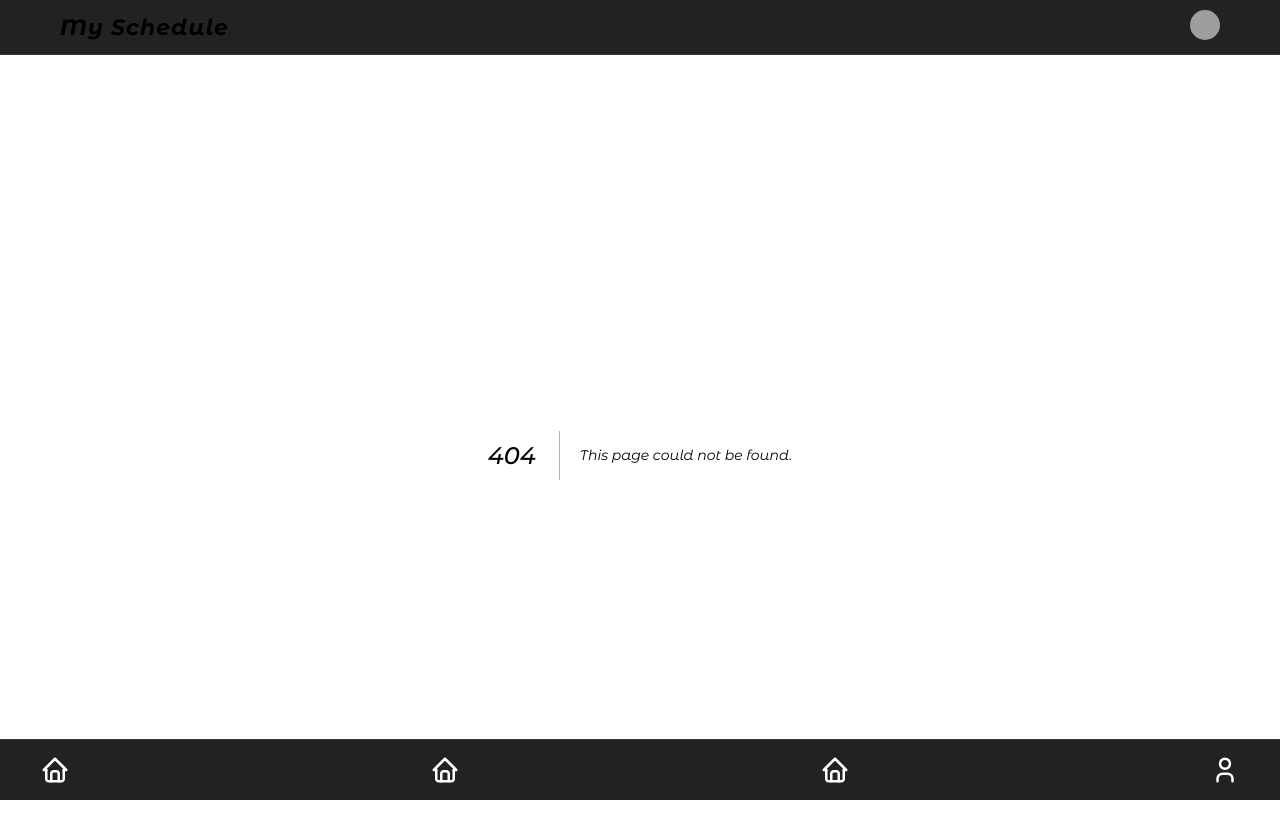
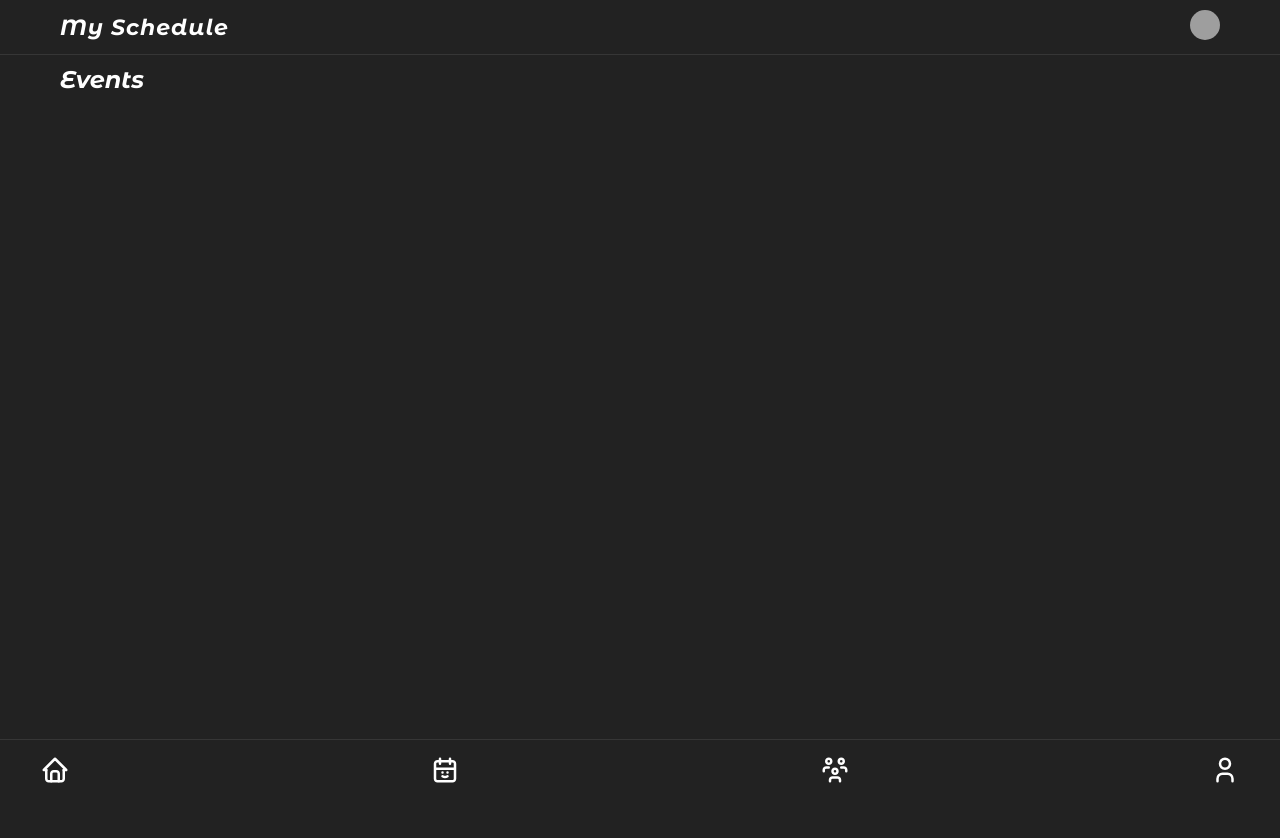
Before and after one commit to Samur000/schedule, a Next.js app: page /events in a window 1280 px wide. Before the commit this address had no page. Shown: the top 838 px of the page. After the commit the page ends 800 px from the top, so only its background shows below. Built offline with nearby package versions, Linux system fonts and the light colour scheme; grey boxes are pictures that could not be loaded.

Commit message:
new footer icons

```diff
--- a/package.json
+++ b/package.json
@@ -6,7 +6,8 @@
 		"build": "next build",
 		"export": "next export",
 		"predeploy": "npm run build",
-		"deploy": "gh-pages -d out -t"
+		"deploy": "gh-pages -d out -t",
+		"dev": "next dev"
 	},
 	"dependencies": {
 		"next": "15.3.0",
--- a/src/app/components/Footer.jsx
+++ b/src/app/components/Footer.jsx
@@ -18,33 +18,37 @@ export default function Footer() {
 						</defs>
 					</svg>
 				</Link>
-				<Link href=' about'>
+				<Link href='events'>
 					<svg width="24" height="24" viewBox="0 0 24 24" fill="none" xmlns="http://www.w3.org/2000/svg">
-						<g clip-path="url(#clip0_1_2)">
-							<path d="M5 12H3L12 3L21 12H19" stroke="#355F53" stroke-width="2" stroke-linecap="round" stroke-linejoin="round" />
-							<path d="M5 12V19C5 19.5304 5.21071 20.0391 5.58579 20.4142C5.96086 20.7893 6.46957 21 7 21H17C17.5304 21 18.0391 20.7893 18.4142 20.4142C18.7893 20.0391 19 19.5304 19 19V12" stroke="#355F53" stroke-width="2" stroke-linecap="round" stroke-linejoin="round" />
-							<path d="M9 21V15C9 14.4696 9.21071 13.9609 9.58579 13.5858C9.96086 13.2107 10.4696 13 11 13H13C13.5304 13 14.0391 13.2107 14.4142 13.5858C14.7893 13.9609 15 14.4696 15 15V21" stroke="#355F53" stroke-width="2" stroke-linecap="round" stroke-linejoin="round" />
+						<g clip-path="url(#clip0_802_80368)">
+							<path d="M16 3V7M8 3V7M4 11H20M10.005 14H10.015M14.005 14H14.015M4 7C4 6.46957 4.21071 5.96086 4.58579 5.58579C4.96086 5.21071 5.46957 5 6 5H18C18.5304 5 19.0391 5.21071 19.4142 5.58579C19.7893 5.96086 20 6.46957 20 7V19C20 19.5304 19.7893 20.0391 19.4142 20.4142C19.0391 20.7893 18.5304 21 18 21H6C5.46957 21 4.96086 20.7893 4.58579 20.4142C4.21071 20.0391 4 19.5304 4 19V7Z" stroke="black" stroke-width="2" stroke-linecap="round" stroke-linejoin="round" />
+							<path d="M10.0039 17C10.5908 17.4087 11.2888 17.6277 12.0039 17.6277C12.719 17.6277 13.417 17.4087 14.0039 17" stroke="black" stroke-width="2" stroke-linecap="round" stroke-linejoin="round" />
 						</g>
 						<defs>
-							<clipPath id="clip0_1_2">
+							<clipPath id="clip0_802_80368">
 								<rect width="24" height="24" fill="white" />
 							</clipPath>
 						</defs>
 					</svg>
+
 				</Link>
-				<Link href=' about'>
+				<Link href='about'>
 					<svg width="24" height="24" viewBox="0 0 24 24" fill="none" xmlns="http://www.w3.org/2000/svg">
-						<g clip-path="url(#clip0_1_2)">
-							<path d="M5 12H3L12 3L21 12H19" stroke="#355F53" stroke-width="2" stroke-linecap="round" stroke-linejoin="round" />
-							<path d="M5 12V19C5 19.5304 5.21071 20.0391 5.58579 20.4142C5.96086 20.7893 6.46957 21 7 21H17C17.5304 21 18.0391 20.7893 18.4142 20.4142C18.7893 20.0391 19 19.5304 19 19V12" stroke="#355F53" stroke-width="2" stroke-linecap="round" stroke-linejoin="round" />
-							<path d="M9 21V15C9 14.4696 9.21071 13.9609 9.58579 13.5858C9.96086 13.2107 10.4696 13 11 13H13C13.5304 13 14.0391 13.2107 14.4142 13.5858C14.7893 13.9609 15 14.4696 15 15V21" stroke="#355F53" stroke-width="2" stroke-linecap="round" stroke-linejoin="round" />
+						<g clip-path="url(#clip0_802_60559)">
+							<path d="M10 13C10 13.5304 10.2107 14.0391 10.5858 14.4142C10.9609 14.7893 11.4696 15 12 15C12.5304 15 13.0391 14.7893 13.4142 14.4142C13.7893 14.0391 14 13.5304 14 13C14 12.4696 13.7893 11.9609 13.4142 11.5858C13.0391 11.2107 12.5304 11 12 11C11.4696 11 10.9609 11.2107 10.5858 11.5858C10.2107 11.9609 10 12.4696 10 13Z" stroke="black" stroke-width="2" stroke-linecap="round" stroke-linejoin="round" />
+							<path d="M8 21V20C8 19.4696 8.21071 18.9609 8.58579 18.5858C8.96086 18.2107 9.46957 18 10 18H14C14.5304 18 15.0391 18.2107 15.4142 18.5858C15.7893 18.9609 16 19.4696 16 20V21" stroke="black" stroke-width="2" stroke-linecap="round" stroke-linejoin="round" />
+							<path d="M15 5C15 5.53043 15.2107 6.03914 15.5858 6.41421C15.9609 6.78929 16.4696 7 17 7C17.5304 7 18.0391 6.78929 18.4142 6.41421C18.7893 6.03914 19 5.53043 19 5C19 4.46957 18.7893 3.96086 18.4142 3.58579C18.0391 3.21071 17.5304 3 17 3C16.4696 3 15.9609 3.21071 15.5858 3.58579C15.2107 3.96086 15 4.46957 15 5Z" stroke="black" stroke-width="2" stroke-linecap="round" stroke-linejoin="round" />
+							<path d="M17 10H19C19.5304 10 20.0391 10.2107 20.4142 10.5858C20.7893 10.9609 21 11.4696 21 12V13" stroke="black" stroke-width="2" stroke-linecap="round" stroke-linejoin="round" />
+							<path d="M5 5C5 5.53043 5.21071 6.03914 5.58579 6.41421C5.96086 6.78929 6.46957 7 7 7C7.53043 7 8.03914 6.78929 8.41421 6.41421C8.78929 6.03914 9 5.53043 9 5C9 4.46957 8.78929 3.96086 8.41421 3.58579C8.03914 3.21071 7.53043 3 7 3C6.46957 3 5.96086 3.21071 5.58579 3.58579C5.21071 3.96086 5 4.46957 5 5Z" stroke="black" stroke-width="2" stroke-linecap="round" stroke-linejoin="round" />
+							<path d="M3 13V12C3 11.4696 3.21071 10.9609 3.58579 10.5858C3.96086 10.2107 4.46957 10 5 10H7" stroke="black" stroke-width="2" stroke-linecap="round" stroke-linejoin="round" />
 						</g>
 						<defs>
-							<clipPath id="clip0_1_2">
+							<clipPath id="clip0_802_60559">
 								<rect width="24" height="24" fill="white" />
 							</clipPath>
 						</defs>
 					</svg>
+
 				</Link>
 				<Link href='profile'>
 
--- /dev/null
+++ b/src/app/events/page.jsx
@@ -0,0 +1,8 @@
+export default function Events() {
+	return (
+		<div className="container">
+			<h2>Events</h2><br />
+
+		</div>
+	)
+}
```
